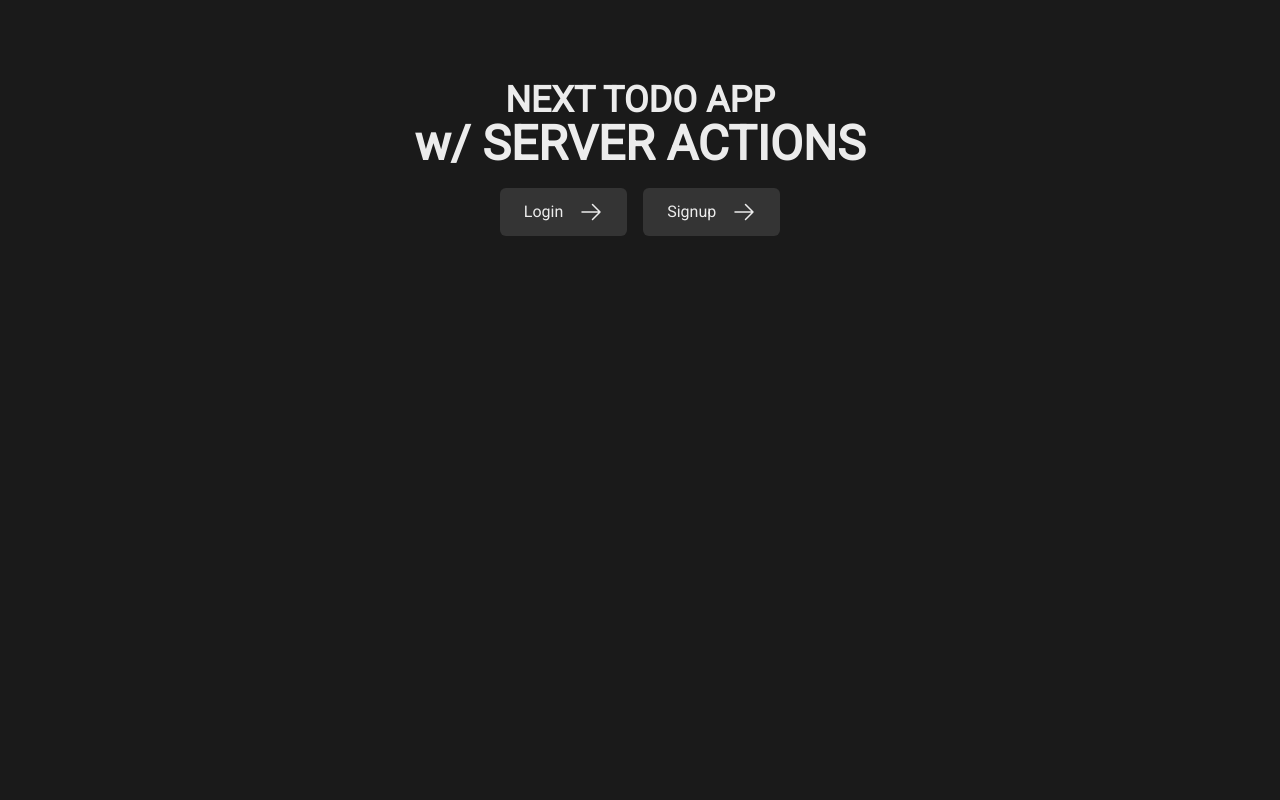
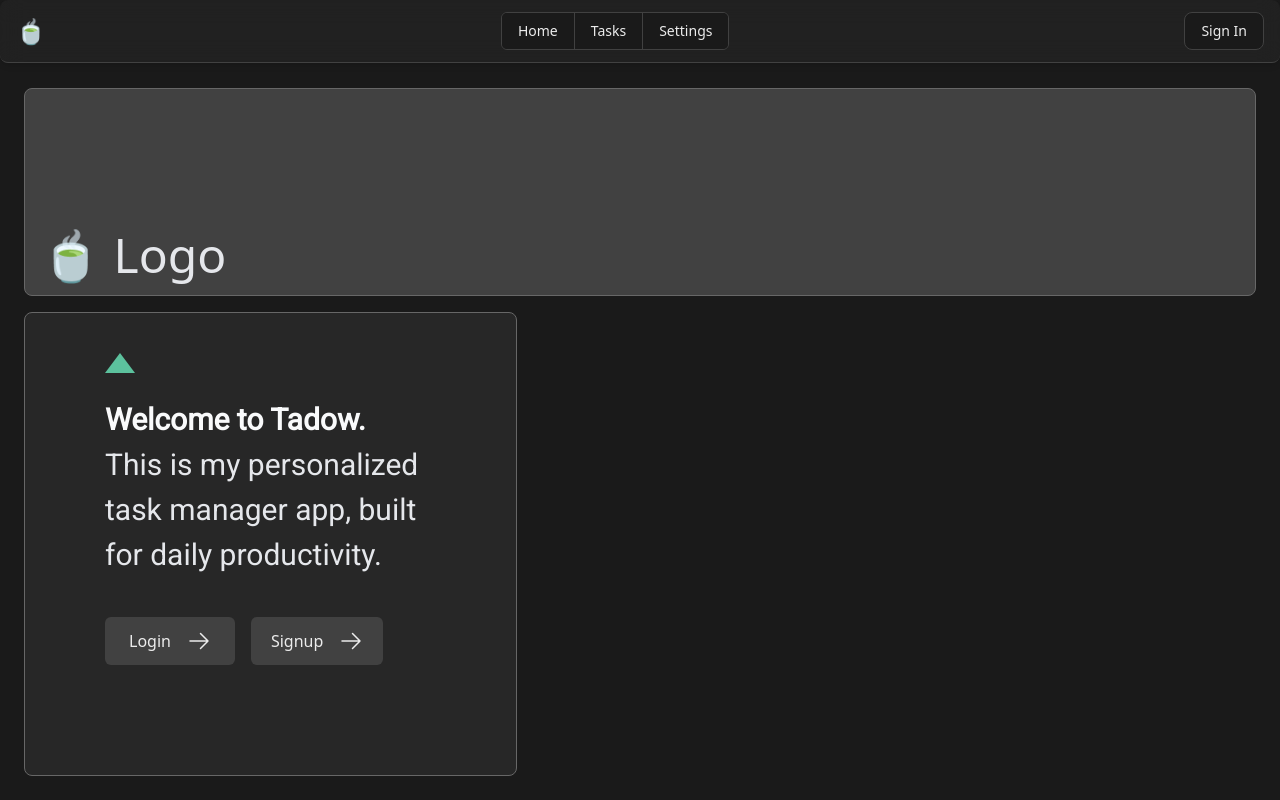
Before and after one commit to aavocodes/todo-nextjs, a Next.js app: page / in a window 1280 px wide. Built offline with nearby package versions, Linux system fonts and the light colour scheme.

Commit message:
styling landing page

```diff
--- a/src/app/layout.tsx
+++ b/src/app/layout.tsx
@@ -2,7 +2,7 @@ import type { Metadata } from "next";
 import "./ui/globals.css";
 
 export const metadata: Metadata = {
-  title: "Create Next App",
+  title: "Todo app",
   description: "Generated by create next app",
 };
 
--- a/src/app/page.tsx
+++ b/src/app/page.tsx
@@ -1,28 +1,43 @@
 import { roboto } from "./ui/font";
 import Link from 'next/link'
 import { ArrowRightIcon } from '@heroicons/react/24/outline';
+import styles from '@/app/ui/home.module.css'
+import NavBar from "./ui/dashboard/navigation";
 
 export default function Home() {
   return (
-    <div className={`${roboto.className} w-screen py-20 flex justify-center flex-col items-center`}>
-      <span className='text-4xl font-extrabold uppercase'>Next Todo App</span>
-      <h1 className='text-5xl font-extrabold mb-5 text-center'>
-        <span className='lowercase'>w/</span> SERVER ACTIONS
+    <main className='flex min-h-screen flex-col p-6'>
+      <NavBar />
+      <div className="flex h-20 shrink-0 items-end rounded-lg border border-special-400 bg-special-500 p-4 md:h-52 mt-16">
+        <h1 className='text-5xl text-gray-200'>
+          🍵 Logo
         </h1>
-      <div className='flex flex-row gap-4'>
+      </div>
+      <div className="mt-4 flex grow flex-col gap-4 md:flex-row">
+        <div className={`flex flex-col justify-center gap-6 rounded-lg bg-special-700 px-6 py-10 md:w-2/5 md:px-20 border border-special-400`}>
+          <div className={`${styles.shape}`} />
+          <p className={`${roboto.className} text-xl text-gray-50 md:text-3xl md:leading-normal`}>
+            <strong>Welcome to Tadow. </strong>
+            <span className='block text-gray-200'>
+              This is my personalized task manager app, built for daily productivity.
+            </span>
+          </p>
+          <div className='flex grow flex-col lg:flex-row gap-4 mt-4'>
             <Link
               href='/dashboard'
-          className='flex items-center gap-4 rounded-md bg-special-600 px-6 py-3 text-sm font-medium transition-colors hover:bg-special-700 md:text-base whitespace-nowrap'
+              className='flex items-center gap-4 self-start rounded-md bg-special-500 px-6 py-3 text-sm font-medium transition-colors hover:bg-special-600 md:text-base whitespace-nowrap'
             >
               <span>Login</span> <ArrowRightIcon className='w-5 md:w-6' />
             </Link>
             <Link
               href='/signup'
-          className='flex items-center gap-4 rounded-md bg-special-600 px-6 py-3 text-sm font-medium transition-colors hover:bg-special-700 md:text-base whitespace-nowrap'
+              className='flex items-center gap-4 self-start rounded-md bg-special-500 px-5 py-3 text-sm font-medium transition-colors hover:bg-special-600 md:text-base whitespace-nowrap'
             >
               <span>Signup</span> <ArrowRightIcon className='w-5 md:w-6' />
             </Link>
           </div>
         </div>
+      </div>
+    </main>
   );
 }
--- a/src/app/ui/dashboard/navigation.tsx
+++ b/src/app/ui/dashboard/navigation.tsx
@@ -2,16 +2,13 @@ import Link from 'next/link'
 
 export default function NavBar() {
     return (
-        <nav className="fixed top-0 left-0 w-full bg-special-600/30 backdrop-blur-md shadow-md py-3 px-4 flex items-center justify-between z-50 border-b border-special-500">
-            {/* Logo Section */}
+        <nav className="fixed top-0 left-0 right-0 w-full rounded-lg bg-special-600/30 backdrop-blur-md shadow-md py-3 px-4 flex items-center justify-between z-50 border-b border-special-500 mx-auto">
             <div className="flex items-center gap-2">
                 <Link href='/'>
-                    <span className="text-xl antialiased text-special-50">📝</span>
+                    <span className="text-2xl antialiased text-special-50">🍵</span>
                 </Link>
-                <span className='text-lg antialiased text-special-50'>Insert logo...</span>
             </div>
 
-            {/* Navigation Links */}
             <ul className="hidden md:flex text-special-50 text-sm border border-special-500 px-0 py-0 overflow-hidden rounded-md justify-center">
                 <li className="px-4 py-2 border-r border-special-500 hover:text-special-50 hover:bg-special-700 cursor-pointer transition bg-special-800">
                     Home
@@ -24,7 +21,6 @@ export default function NavBar() {
                 </li>
             </ul>
 
-            {/* Action Button */}
             <button className="px-4 py-2 bg-special-800 hover:bg-special-700 border border-special-500 rounded-lg transition">
                 <p className='text-sm text-special-50'>Sign In</p>
             </button>
--- /dev/null
+++ b/src/app/ui/home.module.css
@@ -0,0 +1,24 @@
+/* .shape {
+  height: 0;
+  width: 0;
+  border-bottom: 30px solid black;
+  border-left: 20px solid transparent;
+  border-right: 20px solid transparent;
+} */
+
+.shape {
+  height: 0;
+  width: 0;
+  border-left: 15px solid transparent;
+  border-right: 15px solid transparent;
+  border-bottom-width: 20px;
+  @apply border-b-jade-400; /* Tailwind custom color */
+}
+
+.shape2 {
+    height: 0;
+    width: 0;
+    border-bottom: 20px solid blue;
+    border-left: 15px solid transparent;
+    border-right: 15px solid transparent;
+}
--- a/src/components/todos/AddTodo.tsx
+++ b/src/components/todos/AddTodo.tsx
@@ -11,7 +11,7 @@ export default function AddTodo() {
                 <Form action={actions.createTodo}>
                     <div className='flex gap-2'>
                         <Input name='input' type='text' placeholder='Add todo...' className='py-[7px] mt-[1px]' />
-                        <Button type='submit' text={<MdAdd size={15} />} bgColor='bg-special-600 hover:bg-special-700' className='py-[12.3px] mt-[1.3px]'/>
+                        <Button type='submit' text={<MdAdd size={15} />} bgColor='bg-special-600 hover:bg-special-700' className='py-[11.5px] mt-[1.5px]'/>
                     </div>
                 </Form>
             </Suspense>
```
Lines whose indentation alone changed are shown as unchanged.
